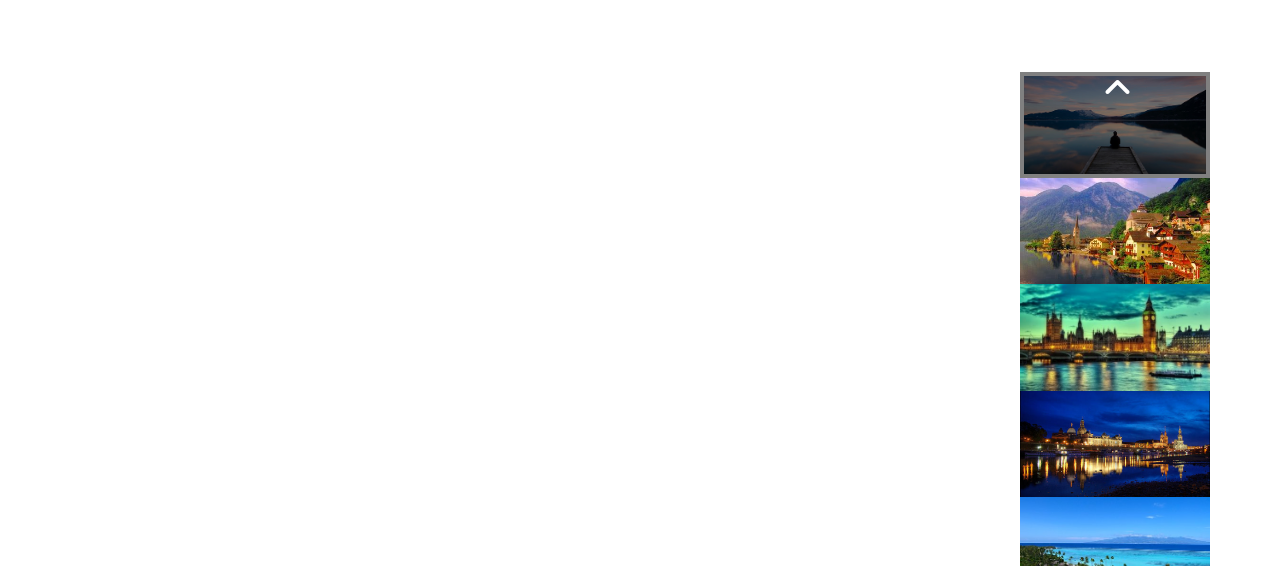
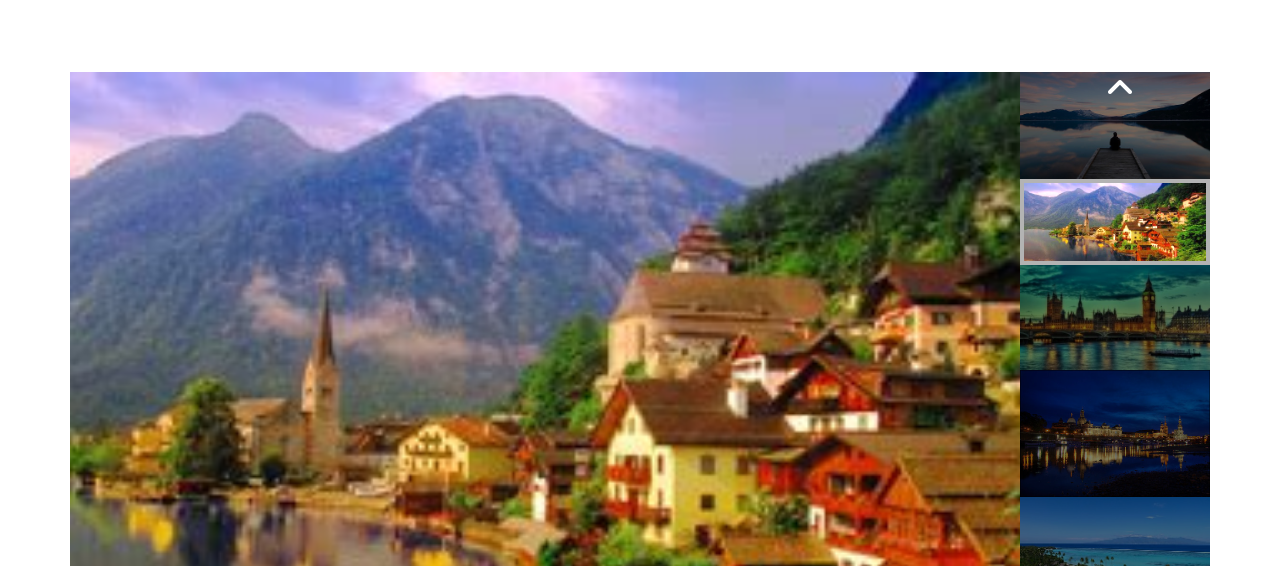
Before and after one commit to Ezy93/js-array-carousel, a plain HTML site: page index.html in a window 1280 px wide. Shown: the top 566 px of the page. Drawn offline with nearby package versions, Linux system fonts and the light colour scheme.

Commit message:
completato esercizio array carousel

```diff
--- a/css/style.css
+++ b/css/style.css
@@ -2,6 +2,7 @@
 
 main{
     height: 100%;
+    overflow-x: hidden;
 }
 
 h2{
@@ -20,12 +21,12 @@ p{
 
 
 div.row{
-    height: 50%;
-
+    height: 616px;
 }
 
 div.col-10,
-div.col-10 img{
+div.col-10 img,
+div.col-2{
     height: 100%;
 }
 
@@ -34,17 +35,19 @@ div.col-2 img {
     object-fit: cover;
 }
 
-div.col-2 img{
-    height: calc(100% / 5);
-}
 
-div.previous{
+
+div#previous{
     top: 0;
     z-index: 1;
 }
 
+
+
 .carousel-element{
+    height: 100%;
     width: 100%;
+    text-align: end;
 }
 
 .my-absolute{
@@ -56,7 +59,7 @@ div.previous{
 }
 
 .my-left{
-    left: 45%;
+    left: 90%;
 }
 
 .my-bot-zero{
@@ -64,9 +67,13 @@ div.previous{
 }
 
 
-.next,
-.previous{
+#next,
+#previous{
     cursor: pointer;
+}
+
+.my-d-none{
+    display: none;
 }
 
 .active{
@@ -74,6 +81,10 @@ div.previous{
 }
 
 .active-thumb{
+    filter: brightness(115%);
+    border: 4px solid rgb(156, 156, 156);
+}
+
+.sleepy{
     filter: brightness(50%);
-    border: 4px solid white;
 }
--- a/index.html
+++ b/index.html
@@ -20,29 +20,26 @@
 <body>
 
     <main class="container pt-5 mt-4">
-        <div class="row">
+        <div class="row my-relative">
             <div class="col-10 px-0 text-white  carousel">
 
 
 
             </div>
 
-            <div class="col-2 px-0 my-relative text-white">
+            <div class="col-2 px-0 my-relative text-white thumbnails">
 
-                <div class="my-absolute my-left  previous">
-                    <i class="fas fa-angle-up fs-2"></i>
-                </div>
 
-                <img src="img/01.jpg" alt="" class="w-100 active-thumb">
-                <img src="img/02.jpg" alt="" class="w-100">
-                <img src="img/03.jpg" alt="" class="w-100">
-                <img src="img/04.jpg" alt="" class="w-100">
-                <img src="img/05.jpg" alt="" class="w-100">
+            </div>
 
-                <div class="my-absolute my-left my-bot-zero next">
-                    <i class="fas fa-angle-down fs-2"></i>
-                </div>
+            <div id="previous" class="my-absolute my-left text-white">
+                <i class="fas fa-angle-up fs-2"></i>
+            </div>
 
+
+
+            <div id="next" class="my-absolute my-left my-bot-zero text-white">
+                <i class="fas fa-angle-down fs-2"></i>
             </div>
         </div>
 
--- a/js/script.js
+++ b/js/script.js
@@ -29,16 +29,82 @@ const text = [
 
 const carouselElements = document.getElementsByClassName("carousel");
 console.log(carouselElements);
+const nextButton = document.getElementById("next");
+const previousButton = document.getElementById("previous");
+
+const thumbs = document.getElementsByClassName("thumbnails");
 
 let carouselContent = "";
+let thumbsElement = "";
 
-for(  let i = 0; i < imageList.length; i++ ){
+
+
+
+
+for( let i = 0 ; i < imageList.length; i++ ){
     carouselContent +=`
-        <div class="carousel-element text-white my-relative d-none">
-            <img src="${imageList[i]}" alt="random pictures" class="w-100">
-            <h2 class="my-absolute">${title[i]}</h2>
-            <p class="my-absolute my-bot-zero"> ${text[i]} </p>
-        </div>`
+    <div class="carousel-element text-white my-relative my-d-none">
+        <img src="${imageList[i]}" alt="${title[i]}" class="w-100">
+        <h2 class="my-absolute">${title[i]}</h2>
+        <p class="my-absolute my-bot-zero"> ${text[i]} </p>
+    </div>`;
 
-    document.querySelector("div.carousel").innerHTML.append(carouselContent);
+    thumbsElement += `
+    <div class="thumb">
+        <img src="${imageList[i]}" alt="" class="w-100 pointer sleepy">
+    </div>`;
+
+    document.querySelector("div.carousel").innerHTML = carouselContent;
+
+
+    document.querySelector("div.thumbnails").innerHTML = thumbsElement;
+
+
 };
+
+let active = 1;
+
+
+document.getElementsByClassName("carousel-element")[active].classList.add("active");
+
+document.getElementsByClassName("pointer")[active].classList.add("active-thumb");
+document.getElementsByClassName("pointer")[active].classList.remove("sleepy");
+
+
+previousButton.addEventListener("click" , function(){
+
+    document.getElementsByClassName("carousel-element")[active].classList.remove("active");
+    document.getElementsByClassName("pointer")[active].classList.remove("active-thumb");
+    document.getElementsByClassName("pointer")[active].classList.add("sleepy");
+
+
+    if(active == 0){
+        active = imageList.length - 1;
+    }else{
+        active--;
+    }
+
+    document.getElementsByClassName("carousel-element")[active].classList.add("active");
+    document.getElementsByClassName("pointer")[active].classList.add("active-thumb");
+    document.getElementsByClassName("pointer")[active].classList.remove("sleepy");
+
+});
+
+nextButton.addEventListener("click" , function(){
+
+    document.getElementsByClassName("carousel-element")[active].classList.remove("active");
+    document.getElementsByClassName("pointer")[active].classList.remove("active-thumb");
+    document.getElementsByClassName("pointer")[active].classList.add("sleepy");
+
+
+    if(active === imageList.length - 1){
+        active = 0;
+    }else{
+        active++;
+    }
+
+    document.getElementsByClassName("carousel-element")[active].classList.add("active");
+    document.getElementsByClassName("pointer")[active].classList.add("active-thumb");
+    document.getElementsByClassName("pointer")[active].classList.remove("sleepy");
+
+});
```
